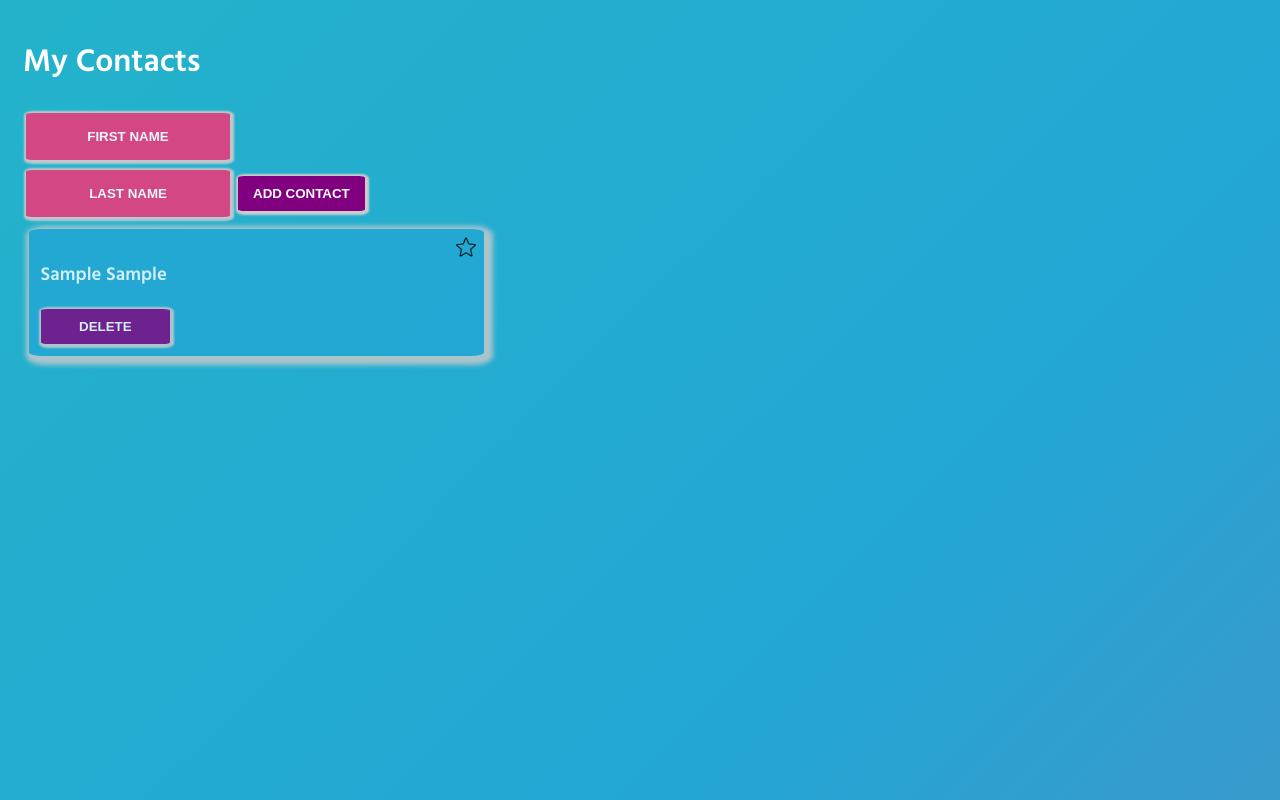
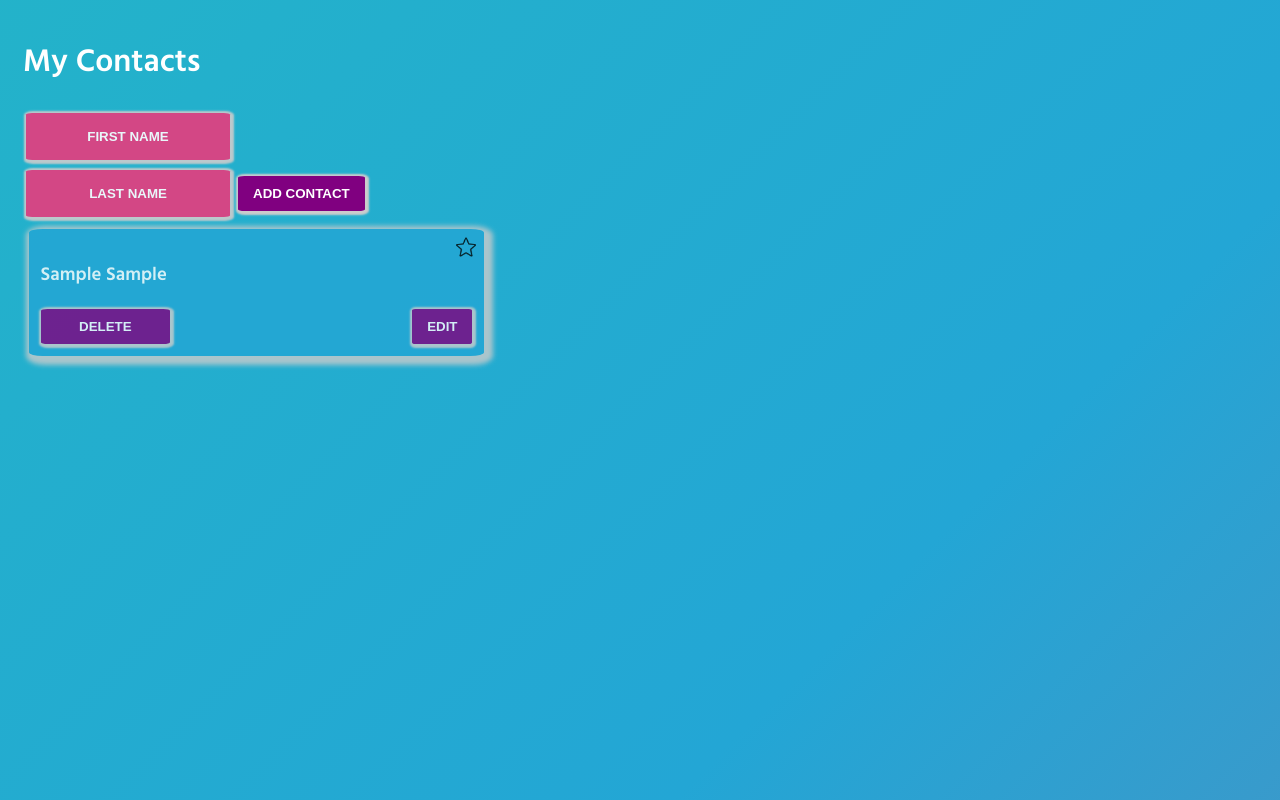
Before and after one commit to jonfreihofer/contacts-app, a React (Create React App) app: page / in a window 1280 px wide. Both pictures are taken after typing "Sample", "Sample" into the empty fields and a click on the button "ADD CONTACT". Built offline with nearby package versions, Linux system fonts and the light colour scheme.

Commit message:
adding edit feature

```diff
--- a/src/App.css
+++ b/src/App.css
@@ -54,3 +54,11 @@ body {
 .noPopUp {
   display: none;
 }
+
+.edit {
+  margin-right: 12px;
+  margin-bottom: 12px;
+  position: absolute;
+  bottom: 0px;
+  right: 0px;
+}
--- a/src/Components/Contact/index.js
+++ b/src/Components/Contact/index.js
@@ -1,11 +1,14 @@
 import React, { useState } from "react";
 import StyledContact from "./styles.js";
 import StyledButton from "../Button/styles.js";
+import StyledInput from "../SubmitForm/styles.js";
 import PopUp from "../PopUp";
 
 function Contact({ firstName, lastName, removeContact, id }) {
   const [isFavorited, setIsFavorited] = useState(false);
   const [showPopUp, setShowPopUp] = useState(false);
+  const [edit, setEdit] = useState(false);
+
   return (
     <>
       <PopUp
@@ -16,11 +19,20 @@ function Contact({ firstName, lastName, removeContact, id }) {
         id={id}
       />
       <StyledContact>
-        <h3>
-          {firstName} {lastName}
-        </h3>
-        <StyledButton onClick={() => setShowPopUp(!showPopUp)}>
+        {edit && <StyledInput value={`${firstName} ${lastName}`} />}
+        {!edit && (
+          <h3>
+            {firstName} {lastName}
+          </h3>
+        )}
+        <StyledButton
+          onClick={() => setShowPopUp(!showPopUp)}
+          disabled={showPopUp}
+        >
           Delete
+        </StyledButton>
+        <StyledButton className="edit" onClick={() => setEdit(!edit)}>
+          Edit
         </StyledButton>
         <img
           className="favorite-star"
--- a/src/Components/PopUp/index.js
+++ b/src/Components/PopUp/index.js
@@ -1,18 +1,11 @@
 import React from "react";
 import StyledPopUp from "./styles";
 
-function PopUp({
-  children,
-  showPopUp,
-  setShowPopUp,
-  firstName,
-  removeContact,
-  id,
-}) {
+function PopUp({ showPopUp, setShowPopUp, firstName, removeContact, id }) {
   return (
     <>
       <StyledPopUp showPopUp={showPopUp}>
-        <h2> Are you sure you want to delete {firstName}?</h2>
+        <h2> Remove {firstName} from Contacts?</h2>
         <button onClick={() => setShowPopUp(!showPopUp)}>No</button>
         <button onClick={() => removeContact(id)}>Yes</button>
       </StyledPopUp>
--- a/src/Components/PopUp/styles.js
+++ b/src/Components/PopUp/styles.js
@@ -25,6 +25,7 @@ const StyledPopUp = styled.div`
     color: white;
     border: none;
     margin: 3px;
+    margin-bottom: 25px;
     -webkit-box-shadow: 3px 3px 5px 6px #ccc;
     -moz-box-shadow: 3px 3px 5px 6px #ccc;
     box-shadow: 3px 3px 5px 6px #ccc;
--- a/src/Components/SubmitForm/styles.js
+++ b/src/Components/SubmitForm/styles.js
@@ -1,12 +1,11 @@
-import styled from 'styled-components'
+import styled from "styled-components";
 
 export const StyledForm = styled.div`
   display: flex;
   flex-direction: column;
   justfiy-content: space-between;
   margin: 10 12px;
-
-`
+`;
 export const StyledInput = styled.input`
   border: unset;
   background: #e73c7e;
@@ -18,11 +17,13 @@ export const StyledInput = styled.input`
   font-weight: bolder;
   margin-bottom: 7px;
   margin-right: 8px;
-    opacity: .9;
+  opacity: 0.9;
   -webkit-box-shadow: 1px 1px 2px 3px #ccc;
-    ::placeholder{
+  ::placeholder {
     text-align: center;
     color: white;
     font-weight: bolder;
   }
-`
+`;
+
+export default StyledInput;
```
Lines whose indentation alone changed are shown as unchanged.
